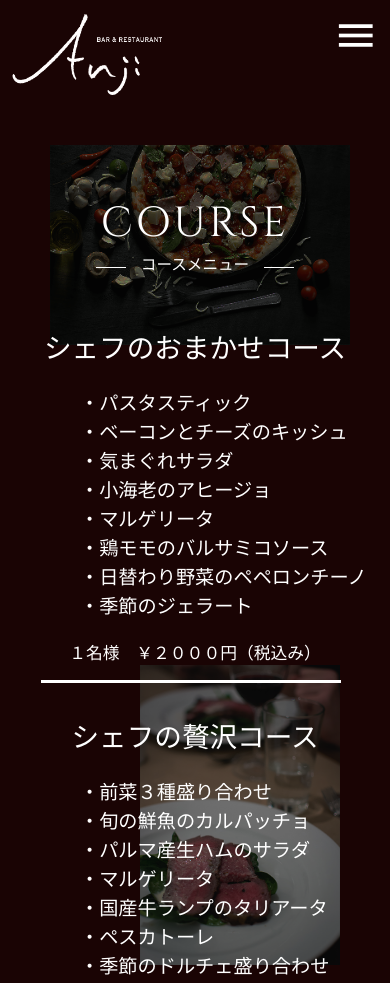
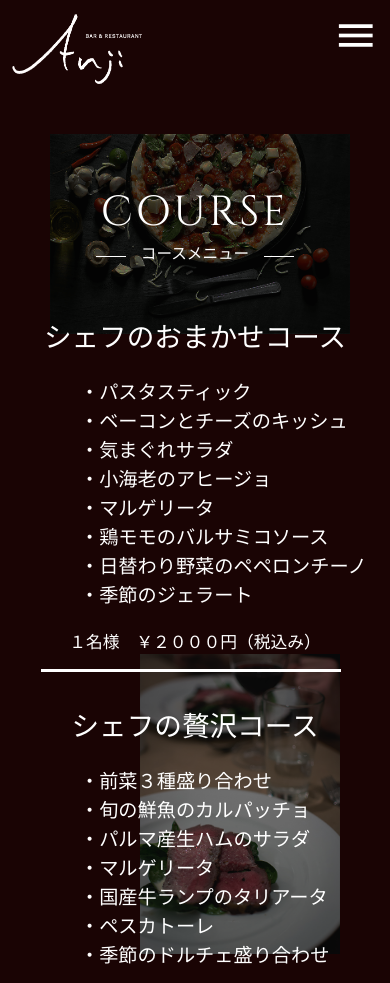
Before and after one commit to takaokasatoshi/Anji, a plain HTML site: page course.html in a window 390 px wide. Shown: the top 983 px of the page. Drawn offline with Linux system fonts and the light colour scheme; some packages are replaced by stand-ins of ours.

Commit message:
Update sub.css

```diff
--- a/css/sub.css
+++ b/css/sub.css
@@ -545,9 +545,9 @@ html {
   header img {
   margin-top: 10px;
     width: 100%;
-  max-width: 150px;
+  max-width: 130px;
   min-width: 100px;
-  height:auto;
+  height:70px;
 }
 .menu-list {
   text-align: left;
```
